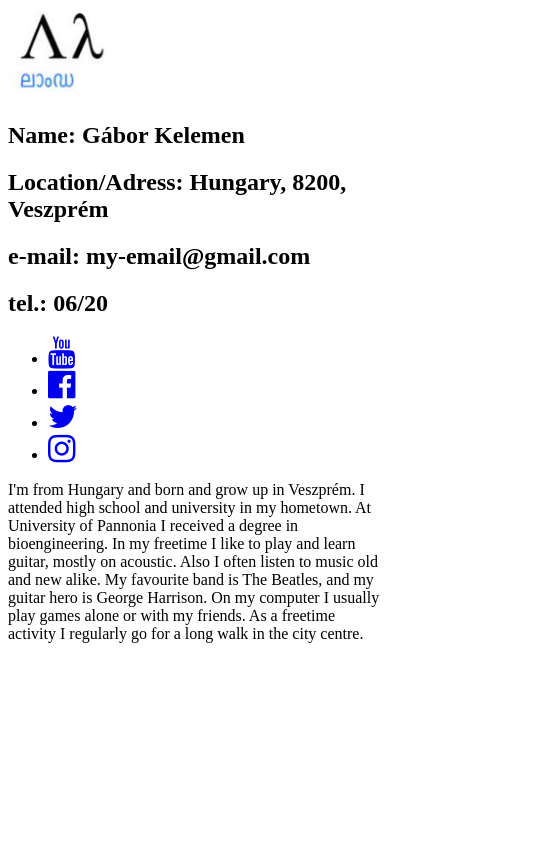
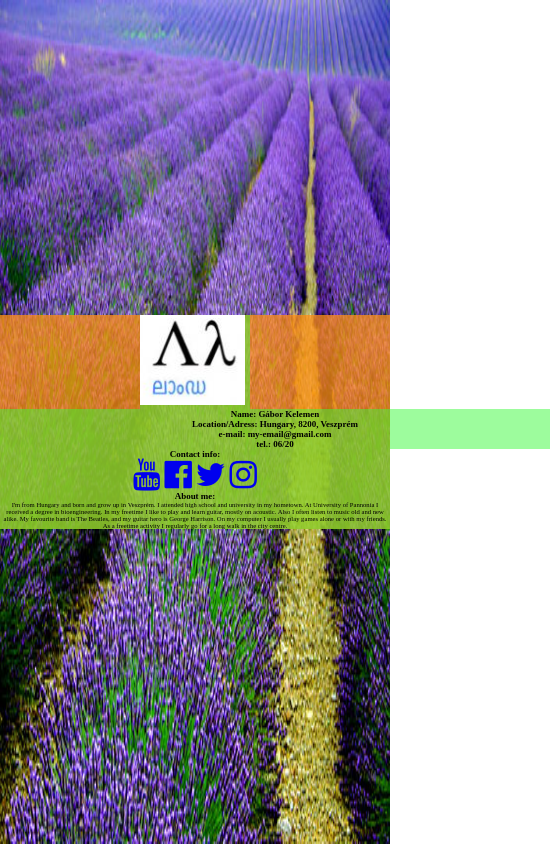
Before and after one commit to kelemen-93/ID-card, a plain HTML site: page index.html in a window 390 px wide. Shown: the whole page, 550 px wide, since content can reach past the window. Drawn offline with Linux system fonts and the light colour scheme.

Commit message:
positioned elements, added phone viability

```diff
--- a/index.html
+++ b/index.html
@@ -3,7 +3,7 @@
 <head>
   <meta charset="utf-8">
   <title></title>
-  <meta name="viewport" content="width=device-width, initial-scale=1">
+  <meta name="viewport" content="width=device-width, initial-scale=1.0">
   <link href="https://maxcdn.bootstrapcdn.com/font-awesome/4.7.0/css/font-awesome.min.css" rel="stylesheet">
   <link href="main.css" type="text/css" rel="stylesheet">
 </head>
@@ -22,6 +22,7 @@
     </div>
     <div class="other-data">
       <div class="social-media">
+        <h2>Contact info:</h2>
         <ul>
           <li><a href="https://www.youtube.com/" title="youtube"><i class="fa fa-youtube fa-2x"></i></a></li>
           <li><a href="https://www.facebook.com/" title="facebook"><i class="fa fa-facebook-official fa-2x"></i></a></li>
@@ -30,6 +31,7 @@
         </ul>
       </div>
       <div class="about">
+        <h2>About me:</h2>
         <p>I'm from Hungary and born and grow up in Veszprém. I attended  high school and university in my hometown. At University of Pannonia I received a degree in bioengineering. In my freetime I like to play and learn guitar, mostly on acoustic. Also I often listen to music old and new alike. My favourite band is The Beatles, and my guitar hero is George Harrison. On my computer I usually play games alone or with my friends. As a freetime activity I regularly go for a long walk in the city centre.</p>
       </div>
     </div>
--- a/main.css
+++ b/main.css
@@ -0,0 +1,88 @@
+.ID-card {
+  background-color: rgba(255,99,71,0.5);
+}
+
+.main-info, .other-data {
+  background-color: rgba(255,165,0,0.5);
+}
+
+.profile-picture, .personal-data, .social-media, .about {
+  background-color: rgba(60,250,60,0.5);
+}
+
+* {
+  margin: 0;
+  padding: 0;
+  box-sizing: border-box;
+}
+
+.ID-card {
+  max-width: 600px;
+  width: 100%;
+  margin: 0 auto;
+}
+
+body {
+  height: 100vh;
+  width: 100%;
+  display: flex;
+  align-items: center;
+  justify-content: center;
+  background-image: url(assets/lavender.jpg);
+  background-repeat: no-repeat;
+  background-position: center center;
+  background-attachment: fixed;
+  background-size: 100% 100%;
+}
+
+.main-info, .other-data {
+
+
+}
+
+.profile-picture, .personal-data {
+ margin: 0 auto;
+
+}
+
+.profile-picture {
+ height: auto;
+ width: 110px;
+
+}
+
+.personal-data {
+ width: 550px;
+ height: auto;
+ text-align: center;
+}
+
+.social-media, .about {
+  width: 100%;
+  text-align: center;
+}
+
+.social-media {
+
+}
+
+.about {
+
+}
+
+h2 {
+  font-size: 2.3vw;
+}
+
+p {
+  font-size: 1.7vw;
+}
+
+
+ul {
+  list-style-type: none;
+}
+
+li {
+  display: inline;
+}
```
